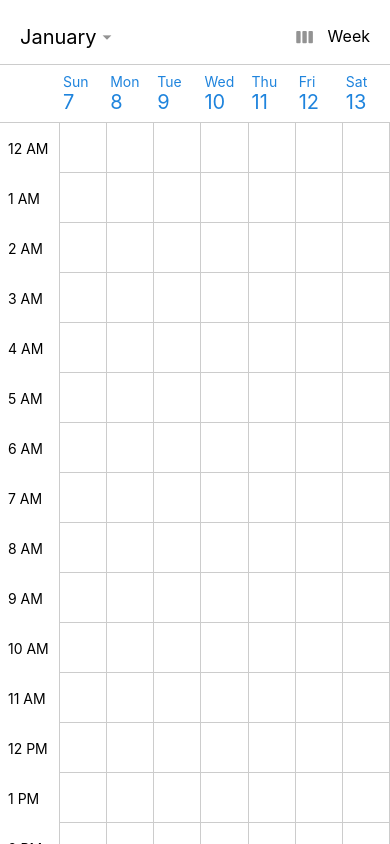
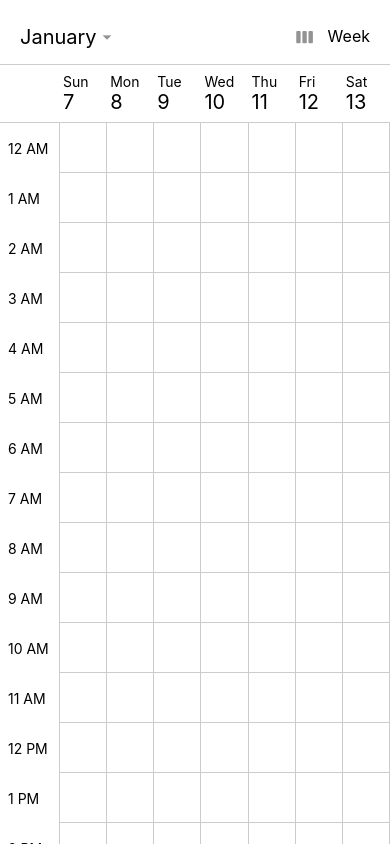
Before and after one commit to duwalanise/event-calendar, a React Native app: screen / in a window 390 px wide. Built offline with nearby package versions, Linux system fonts and the light colour scheme.

Commit message:
highlight today and same month

```diff
--- a/src/Calendar/Body/Day/assets/styles.js
+++ b/src/Calendar/Body/Day/assets/styles.js
@@ -40,12 +40,8 @@ const styles = StyleSheet.create({
     paddingTop: 5,
     zIndex: 1
   },
-  day: {
-    color: '#1F84DD'
-  },
   date: {
-    fontSize: 30,
-    color: '#1F84DD'
+    fontSize: 30
   },
   currentTime: {
     alignItems: 'center',
--- a/src/Calendar/Body/Day/index.js
+++ b/src/Calendar/Body/Day/index.js
@@ -1,20 +1,35 @@
 import React from 'react';
+import moment from 'moment';
 import PropTypes from 'prop-types';
 import { ScrollView, View, Text } from 'react-native';
 import styles from './assets/styles';
 import { generateDayArray, groupEvents } from 'src/generics/helpers/calendar';
 
-const defaultHeader = currentDate => (
-  <View style={styles.fixedHeader}>
-    <Text style={styles.day}>{currentDate.format('ddd')}</Text>
-    <Text style={styles.date}>{currentDate.date()}</Text>
-  </View>
-);
+const defaultHeader = currentDate => {
+  const isToday = currentDate.isSame(moment(), 'day');
+  return (
+    <View style={styles.fixedHeader}>
+      <Text style={isToday && { color: '#1F84DD' }}>
+        {currentDate.format('ddd')}
+      </Text>
+      <Text style={[styles.date, isToday && { color: '#1F84DD' }]}>
+        {currentDate.date()}
+      </Text>
+    </View>
+  );
+};
 
 const defaultBody = currentDate => <View style={styles.line} />;
 
 const DailyCalendar = props => {
-  const { headerCell, bodyCell, currentDate, title, bodyStyle, headerStyle } = props;
+  const {
+    headerCell,
+    bodyCell,
+    currentDate,
+    title,
+    bodyStyle,
+    headerStyle
+  } = props;
   return (
     <View style={styles.container}>
       {headerCell(currentDate)}
@@ -37,9 +52,9 @@ const DailyCalendar = props => {
 export default DailyCalendar;
 
 DailyCalendar.propTypes = {
-  headerCell: PropTypes.element,
-  title: PropTypes.element,
-  bodyCell: PropTypes.element,
+  headerCell: PropTypes.func,
+  title: PropTypes.func,
+  bodyCell: PropTypes.func,
   currentDate: PropTypes.object,
   bodyStyle: PropTypes.object,
   headerStyle: PropTypes.object
--- a/src/Calendar/Body/Month/index.js
+++ b/src/Calendar/Body/Month/index.js
@@ -1,4 +1,5 @@
 import React, { Component } from 'react';
+import moment from 'moment';
 import PropTypes from 'prop-types';
 import { View, Text } from 'react-native';
 
@@ -6,12 +7,17 @@ import { weekShort, generateMonthArray } from 'src/generics/helpers/calendar';
 import styles from './assets/styles';
 
 const defaultBodyCell = (day, currentDate, events) => {
-  const isSameMonth = true;
-  const isToday = false;
+  const isSameMonth = day.isSame(currentDate, 'month');
+  const isToday = day.isSame(moment(), 'day');
   return (
     <View style={styles.dayBlock}>
       <View style={isToday && styles.today}>
-        <Text style={[{ color: !isSameMonth && '#939393' }, isToday && styles.todayText]}>
+        <Text
+          style={[
+            { color: !isSameMonth && '#939393' },
+            isToday && styles.todayText
+          ]}
+        >
           {day.date()}
         </Text>
       </View>
@@ -31,15 +37,26 @@ const defaultHeaderCell = day => (
 );
 
 const MonthlyCalendar = props => {
-  const { headerCell, bodyCell, currentDate, title, bodyStyle, headerStyle } = props;
+  const {
+    headerCell,
+    bodyCell,
+    currentDate,
+    title,
+    bodyStyle,
+    headerStyle
+  } = props;
   return (
     <View key={currentDate} style={styles.container}>
       <View>{title && title(currentDate)}</View>
-      <View style={[headerStyle, styles.header]}>{weekShort.map(day => headerCell(day))}</View>
+      <View style={[headerStyle, styles.header]}>
+        {weekShort.map(day => headerCell(day))}
+      </View>
       <View style={styles.body}>
         {generateMonthArray(currentDate).map(week => (
-          <View style={[bodyStyle, styles.weekBlock]}>
-            {week.map(day => bodyCell(day, currentDate))}
+          <View key={week[0].format()} style={[bodyStyle, styles.weekBlock]}>
+            {week.map(day => (
+              <View key={day.format()}>{bodyCell(day, currentDate)}</View>
+            ))}
           </View>
         ))}
       </View>
@@ -50,9 +67,9 @@ const MonthlyCalendar = props => {
 export default MonthlyCalendar;
 
 MonthlyCalendar.propTypes = {
-  headerCell: PropTypes.element,
-  title: PropTypes.element,
-  bodyCell: PropTypes.element,
+  headerCell: PropTypes.func,
+  title: PropTypes.func,
+  bodyCell: PropTypes.func,
   currentDate: PropTypes.object,
   bodyStyle: PropTypes.object,
   headerStyle: PropTypes.object
@@ -62,6 +79,6 @@ MonthlyCalendar.defaultProps = {
   headerCell: defaultHeaderCell,
   title: null,
   bodyCell: defaultBodyCell,
-  bodyStyle: {},
+  bodyStyle: { borderBottomWidth: 1, borderColor: '#ccc' },
   headerStyle: {}
 };
--- a/src/Calendar/Body/Week/assets/styles.js
+++ b/src/Calendar/Body/Week/assets/styles.js
@@ -52,12 +52,8 @@ const styles = StyleSheet.create({
   blankCell: {
     width: 60
   },
-  day: {
-    color: '#1F84DD'
-  },
   date: {
-    fontSize: 20,
-    color: '#1F84DD'
+    fontSize: 20
   },
   today: {
     width: 22,
--- a/src/Calendar/Body/Week/index.js
+++ b/src/Calendar/Body/Week/index.js
@@ -1,4 +1,5 @@
 import React, { Component } from 'react';
+import moment from 'moment';
 import PropTypes from 'prop-types';
 import { View, Text, ScrollView } from 'react-native';
 
@@ -9,18 +10,30 @@ import {
 } from 'src/generics/helpers/calendar';
 import styles from './assets/styles';
 
-const defaultBodyCell = (day, currentDate, events) => {
-  const isSameMonth = true;
-  const isToday = false;
-  return <View style={[styles.hourBlock, styles.hourCell]} />;
+const defaultBodyCell = (day, hours, events) => {
+  return (
+    <View key={day.format()} style={[styles.hourBlock, styles.hourCell]} />
+  );
 };
 
-const defaultHeaderCell = currentDate => (
-  <View style={styles.hourBlock}>
-    <Text style={styles.day}>{currentDate.format('ddd')}</Text>
-    <Text style={styles.date}>{currentDate.date()}</Text>
-  </View>
-);
+const defaultHeaderCell = (day, currentDate) => {
+  const isSameMonth = day.isSame(currentDate, 'month');
+  const isToday = day.isSame(moment(), 'day');
+  return (
+    <View key={day.format()} style={styles.hourBlock}>
+      <Text
+        style={{
+          color: isToday ? '#1F84DD' : isSameMonth ? '#000000' : '#939393'
+        }}
+      >
+        {day.format('ddd')}
+      </Text>
+      <Text style={[styles.date, isToday && { color: '#1F84DD' }]}>
+        {day.date()}
+      </Text>
+    </View>
+  );
+};
 
 const WeeklyCalendar = props => {
   const { headerCell, bodyCell, currentDate, bodyStyle, headerStyle } = props;
@@ -29,16 +42,16 @@ const WeeklyCalendar = props => {
     <View style={styles.container}>
       <View style={[headerStyle, styles.header]}>
         <View style={styles.blankCell} />
-        {currentWeek.map(day => headerCell(day))}
+        {currentWeek.map(day => headerCell(day, currentDate))}
       </View>
       <ScrollView style={{ flex: 1 }}>
         {generateDayArray(currentDate).map((hours, idx) => (
-          <View style={styles.row}>
+          <View key={hours.format()} style={styles.row}>
             <View style={styles.hours}>
               <Text>{hours.format('h A')}</Text>
             </View>
             <View style={styles.events}>
-              {currentWeek.map(day => bodyCell(hours))}
+              {currentWeek.map(day => bodyCell(day, hours))}
             </View>
           </View>
         ))}
@@ -50,9 +63,9 @@ const WeeklyCalendar = props => {
 export default WeeklyCalendar;
 
 WeeklyCalendar.propTypes = {
-  headerCell: PropTypes.element,
-  title: PropTypes.element,
-  bodyCell: PropTypes.element,
+  headerCell: PropTypes.func,
+  title: PropTypes.func,
+  bodyCell: PropTypes.func,
   currentDate: PropTypes.object,
   bodyStyle: PropTypes.object,
   headerStyle: PropTypes.object
--- a/src/Calendar/Header/index.js
+++ b/src/Calendar/Header/index.js
@@ -64,6 +64,7 @@ class Header extends Component {
                 date={date}
                 view="month"
                 onDateChange={onDateChange}
+                bodyStyle={{}}
                 headerCell={day => (
                   <View style={styles.dayBlock}>
                     <Text style={styles.dayText}>{day}</Text>
```
